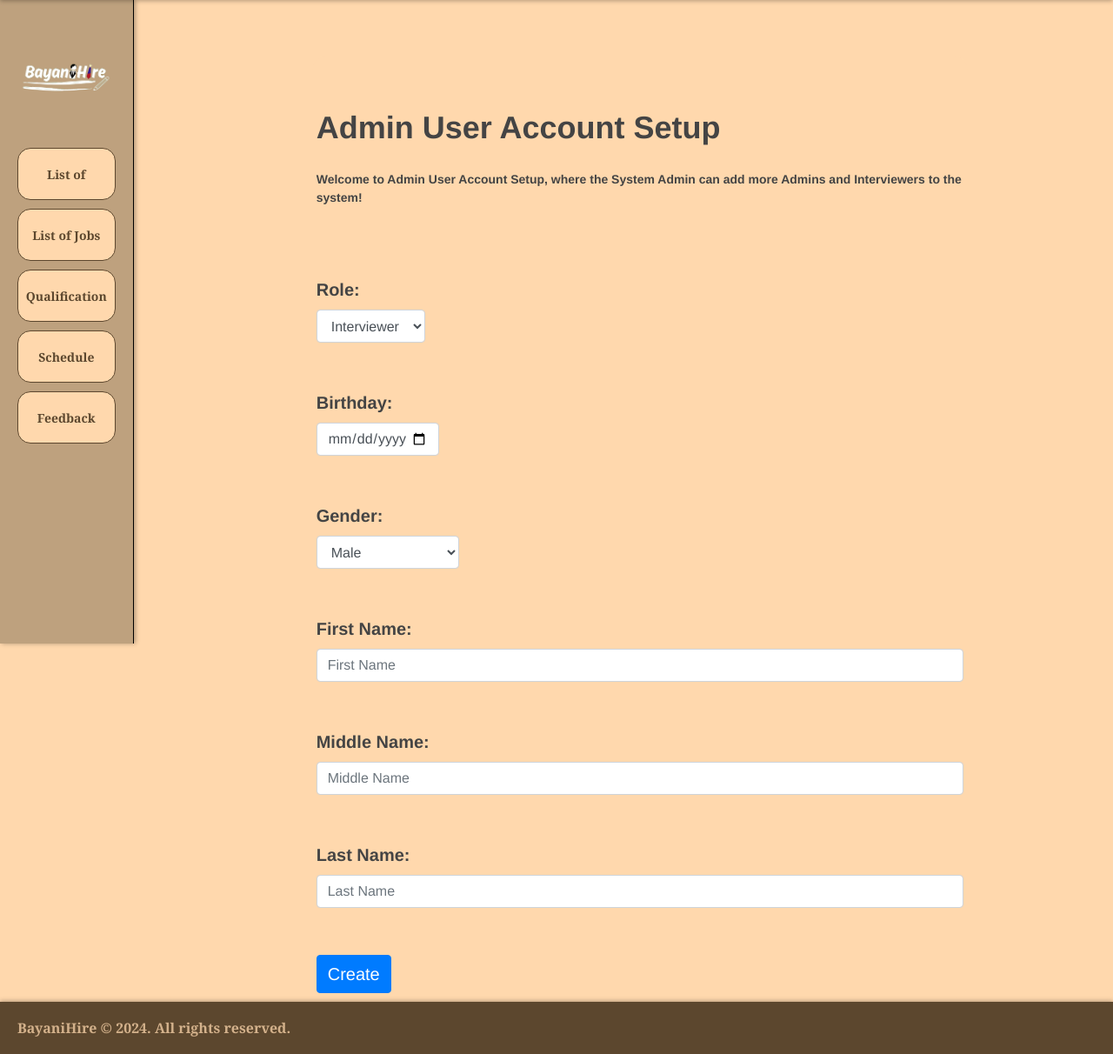
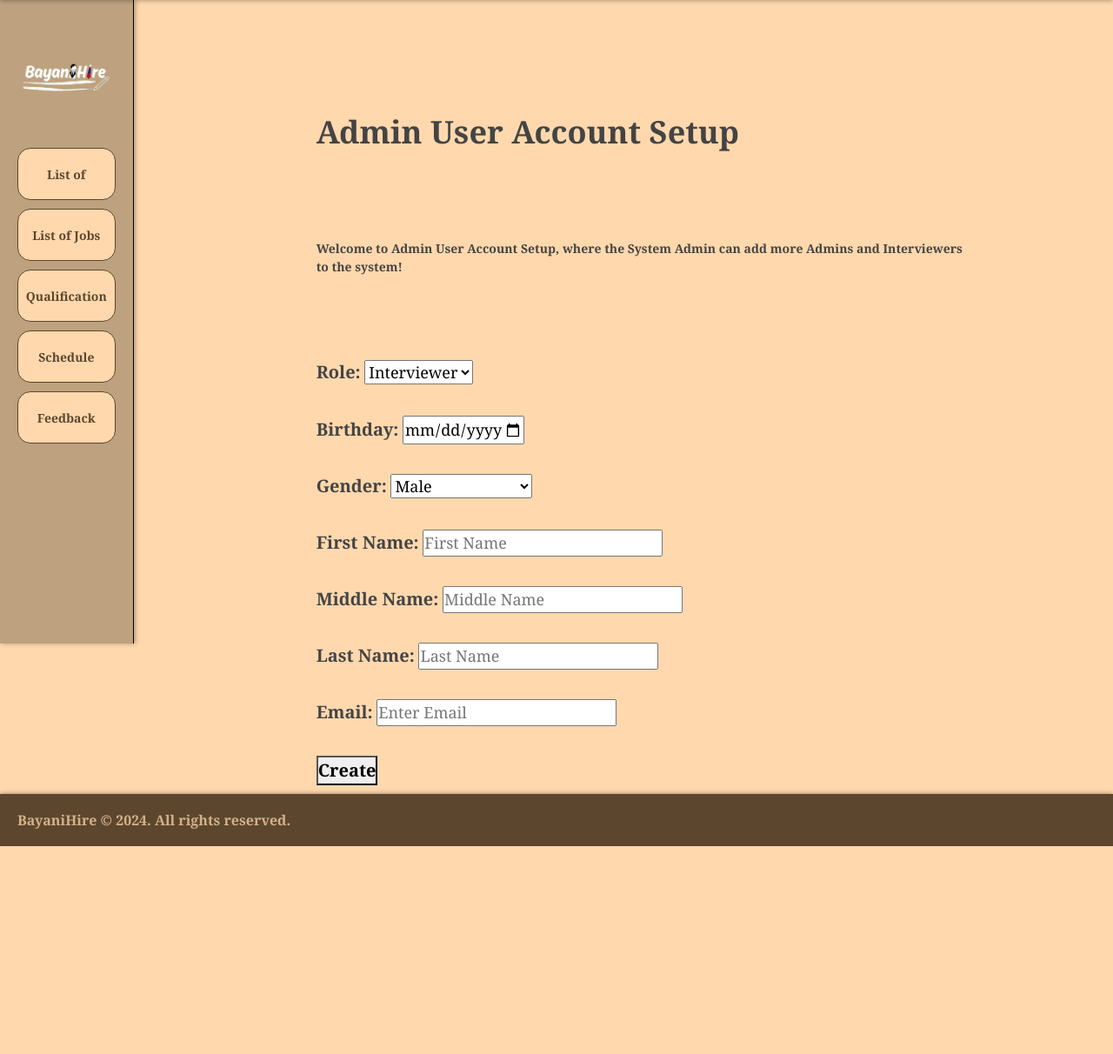
Before and after one commit to BayaniHire/WebApplication, a Django app: template users_app/templates/AdminView_6_2_AddAccounts.html in a window 1280 px wide. Shown: the part 60-1272 px from the top of the page at 87% size. After the commit the page ends 1033 px from the top, so only its background shows below. Run offline with Django 5.2, Linux system fonts and the light colour scheme; the template is opened without the code that fills it, so the values that code supplies are empty; some libraries are stand-ins or nearby versions.

Commit message:
AdminView_6_2_AddAccounts.html

```diff
--- a/users_app/templates/AdminView_6_2_AddAccounts.html
+++ b/users_app/templates/AdminView_6_2_AddAccounts.html
@@ -6,29 +6,28 @@
 <div class="main-content" style="padding-top: 60px;">  <!-- Main content area with padding to avoid header overlap -->
 
     <!-- Admin User Account Setup Section -->
-    <h2 style="font-size: 36px; font-weight: bold;">Admin User Account Setup</h2>
-    <p style="font-size: 14px; font-weight: bold;">
+    <label style="font-family: Georgia; font-size: 36px; font-weight: bold;">Admin User Account Setup</label>
+    <br><br>
+    <label style="font-family: Georgia; font-size: 14px; font-weight: bold;">
         Welcome to Admin User Account Setup, where the System Admin can add more Admins and Interviewers to the system!
-    </p>
-    <br>
+    </label>
+    <br><br>
 
-    <!-- Account Creation Form -->
-    <form action="/admin_interviewer_account_setup/" method="post" class="account-setup-form" style="font-size: 18px; font-weight: bold;">
+    <form action="/admin_interviewer_account_setup/" method="post" style="font-family: Georgia; font-size: 18px; font-weight: bold;">
         {% csrf_token %}
-
         <label style="font-size: 20px;">Role:</label>
-        <select name="role" class="form-control w-auto" required>
+        <select name="role" style="font-size: 18px;" required>
             <option value="Interviewer">Interviewer</option>
             <option value="Admin">Admin</option>
         </select>
         <br><br>
 
         <label style="font-size: 20px;">Birthday:</label>
-        <input type="date" name="birthday" min="1900-01-01" max="2024-09-21" class="form-control w-auto" required>
+        <input type="date" name="birthday" min="1900-01-01" max="2024-09-21" required>
         <br><br>
 
         <label style="font-size: 20px;">Gender:</label>
-        <select name="gender" class="form-control w-auto" required>
+        <select name="gender" style="font-size: 18px;" required>
             <option value="Male">Male</option>
             <option value="Female">Female</option>
             <option value="Prefer not to say">Prefer not to say</option>
@@ -36,18 +35,22 @@
         <br><br>
 
         <label style="font-size: 20px;">First Name:</label>
-        <input type="text" name="first_name" placeholder="First Name" class="form-control" required>
+        <input type="text" name="first_name" placeholder="First Name" required>
         <br><br>
 
         <label style="font-size: 20px;">Middle Name:</label>
-        <input type="text" name="middle_name" placeholder="Middle Name" class="form-control" required>
+        <input type="text" name="middle_name" placeholder="Middle Name" required>
         <br><br>
 
         <label style="font-size: 20px;">Last Name:</label>
-        <input type="text" name="last_name" placeholder="Last Name" class="form-control" required>
+        <input type="text" name="last_name" placeholder="Last Name" required>
         <br><br>
 
-        <button type="submit" class="btn btn-primary" style="font-size: 20px;">Create</button>
+        <label style="font-size: 20px;">Email:</label>
+        <input type="text" name="email" placeholder="Enter Email" required>
+        <br><br>
+
+        <button type="submit" style="font-size: 20px; font-weight: bold;">Create</button>
     </form>
 
 </div>
```
